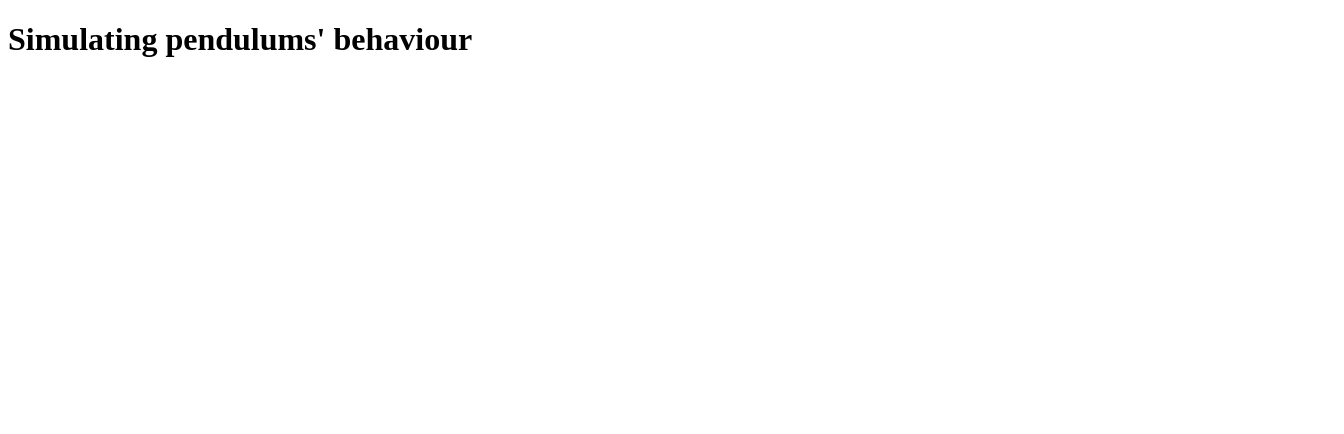
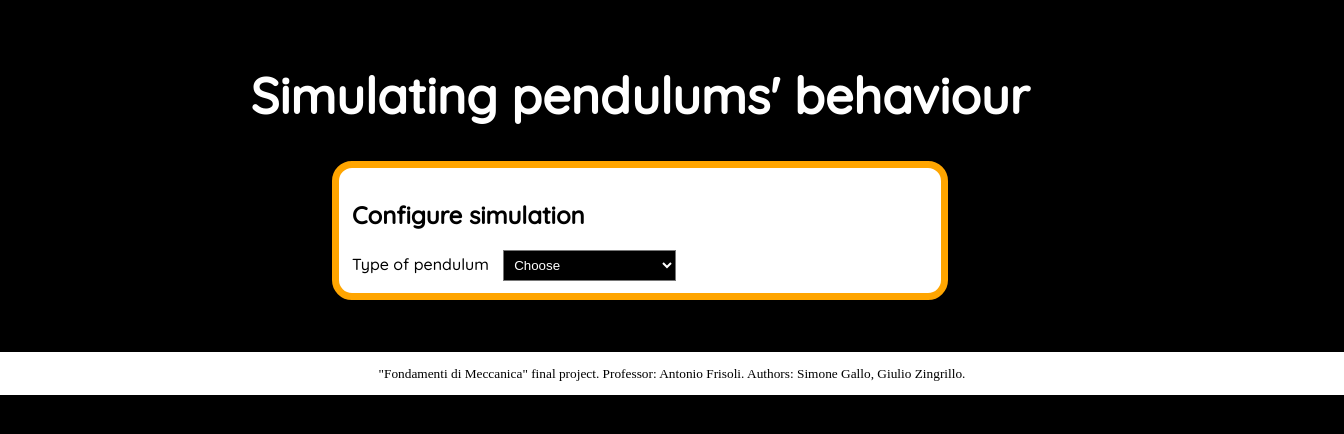
Before and after one commit to Monesi-dev/Pendulums, a plain HTML site: page home.html in a window 1280 px wide. Shown: the whole page, 1344 px wide, since content can reach past the window. Drawn offline with Linux system fonts and the light colour scheme.

Commit message:
Implemented a first dynamic form

```diff
--- /dev/null
+++ b/form.js
@@ -0,0 +1,241 @@
+var state=0;
+function formModifyer(){
+    var pendulum = document.getElementById('subject').value;
+    if(state==0){
+        state = pendulum;
+        var form = document.getElementById('form');
+        //number of pendulums
+        var br = document.createElement('br');
+        var br1 = document.createElement('br');
+        var br2= document.createElement('br');
+        var label1 = document.createElement('label');
+        label1.appendChild(document.createTextNode("Number of pendulums:    "));
+        label1.for = "number";
+        var input1 = document.createElement('input');
+        input1.type = 'range';
+        input1.id = 'myRange';
+        input1.name = 'number';
+        input1.min = '1';
+        input1.max = '20';
+        input1.value = '15';
+        input1.classList.add('slider');
+        var div1 = document.createElement('div');
+        div1.classList.add("slidecontainer");
+        var div2 = document.createElement('b');
+        div2.id = "demo";
+        label1.appendChild(div2);
+        div1.appendChild(input1);
+        form.appendChild(br);
+        form.appendChild(br1);
+        form.appendChild(br2);
+        form.appendChild(label1);
+        form.appendChild(div1);
+        input1.addEventListener('input', updateData);
+        //frame rate
+        var bra = document.createElement('br');
+        var br1a = document.createElement('br');
+        var br2a= document.createElement('br');
+        var label1a = document.createElement('label');
+        label1a.appendChild(document.createTextNode("Framerate: "));
+        label1a.for = "numbera";
+        var input1a = document.createElement('input');
+        input1a.type = 'range';
+        input1a.id = 'myRangea';
+        input1a.name = 'numbera';
+        input1a.min = '70';
+        input1a.max = '140';
+        input1a.value = '120';
+        input1a.classList.add('slider');
+        var div1a = document.createElement('div');
+        div1a.classList.add("slidecontainer");
+        var div2a = document.createElement('b');
+        div2a.id = "demoa";
+        label1a.appendChild(div2a);
+        div1a.appendChild(input1a);
+        form.appendChild(bra);
+        form.appendChild(br1a);
+        form.appendChild(br2a);
+        form.appendChild(label1a);
+        form.appendChild(div1a);
+        input1a.addEventListener('input', updateDataa);
+        //timestep
+        var brb = document.createElement('br');
+        var br1b = document.createElement('br');
+        var br2b= document.createElement('br');
+        var label1b = document.createElement('label');
+        label1b.appendChild(document.createTextNode("Timestep (ms): "));
+        label1b.for = "numberb";
+        var input1b = document.createElement('input');
+        input1b.type = 'range';
+        input1b.id = 'myRangeb';
+        input1b.name = 'numberb';
+        input1b.min = '10';
+        input1b.max = '500';
+        input1b.value = '40';
+        input1b.classList.add('slider');
+        var div1b = document.createElement('div');
+        div1b.classList.add("slidecontainer");
+        var div2b = document.createElement('b');
+        div2b.id = "demob";
+        label1b.appendChild(div2b);
+        div1b.appendChild(input1b);
+        form.appendChild(brb);
+        form.appendChild(br1b);
+        form.appendChild(br2b);
+        form.appendChild(label1b);
+        form.appendChild(div1b);
+        input1b.addEventListener('input', updateDatab);
+        //mass 1
+        var brc = document.createElement('br');
+        var br1c = document.createElement('br');
+        var br2c= document.createElement('br');
+        var label1c = document.createElement('label');
+        label1c.appendChild(document.createTextNode("Mass 1 (kg): "));
+        label1c.for = "numberc";
+        var input1c = document.createElement('input');
+        input1c.type = 'range';
+        input1c.id = 'myRangec';
+        input1c.name = 'numberc';
+        input1c.min = '1';
+        input1c.max = '30';
+        input1c.value = '10';
+        input1c.classList.add('slider');
+        var div1c = document.createElement('div');
+        div1c.classList.add("slidecontainer");
+        var div2c = document.createElement('b');
+        div2c.id = "democ";
+        label1c.appendChild(div2c);
+        div1c.appendChild(input1c);
+        form.appendChild(brc);
+        form.appendChild(br1c);
+        form.appendChild(br2c);
+        form.appendChild(label1c);
+        form.appendChild(div1c);
+        input1c.addEventListener('input', updateDatac);
+        //length 1
+        var brd = document.createElement('br');
+        var br1d = document.createElement('br');
+        var br2d= document.createElement('br');
+        var label1d = document.createElement('label');
+        label1d.appendChild(document.createTextNode("Length 1 (cm): "));
+        label1d.for = "numberd";
+        var input1d = document.createElement('input');
+        input1d.type = 'range';
+        input1d.id = 'myRanged';
+        input1d.name = 'numberd';
+        input1d.min = '50';
+        input1d.max = '150';
+        input1d.value = '100';
+        input1d.classList.add('slider');
+        var div1d = document.createElement('div');
+        div1d.classList.add("slidecontainer");
+        var div2d = document.createElement('b');
+        div2d.id = "demod";
+        label1d.appendChild(div2d);
+        div1d.appendChild(input1d);
+        form.appendChild(brd);
+        form.appendChild(br1d);
+        form.appendChild(br2d);
+        form.appendChild(label1d);
+        form.appendChild(div1d);
+        input1d.addEventListener('input', updateDatad);
+        if(pendulum==2){
+          //mass 2
+          var bre = document.createElement('br');
+          var br1e = document.createElement('br');
+          var br2e= document.createElement('br');
+          var label1e = document.createElement('label');
+          label1e.appendChild(document.createTextNode("Mass 2 (kg): "));
+          label1e.for = "numbere";
+          var input1e = document.createElement('input');
+          input1e.type = 'range';
+          input1e.id = 'myRangee';
+          input1e.name = 'numbere';
+          input1e.min = '1';
+          input1e.max = '30';
+          input1e.value = '10';
+          input1e.classList.add('slider');
+          var div1e = document.createElement('div');
+          div1e.classList.add("slidecontainer");
+          var div2e = document.createElement('b');
+          div2e.id = "demoe";
+          label1e.appendChild(div2e);
+          div1e.appendChild(input1e);
+          form.appendChild(bre);
+          form.appendChild(br1e);
+          form.appendChild(br2e);
+          form.appendChild(label1e);
+          form.appendChild(div1e);
+          input1e.addEventListener('input', updateDatae);
+          //length 2
+          var brf = document.createElement('br');
+          var br1f = document.createElement('br');
+          var br2f= document.createElement('br');
+          var label1f = document.createElement('label');
+          label1f.appendChild(document.createTextNode("Length 2 (cm): "));
+          label1f.for = "numberf";
+          var input1f = document.createElement('input');
+          input1f.type = 'range';
+          input1f.id = 'myRangef';
+          input1f.name = 'numberf';
+          input1f.min = '50';
+          input1f.max = '150';
+          input1f.value = '100';
+          input1f.classList.add('slider');
+          var div1f = document.createElement('div');
+          div1f.classList.add("slidecontainer");
+          var div2f = document.createElement('b');
+          div2f.id = "demof";
+          label1f.appendChild(div2f);
+          div1f.appendChild(input1f);
+          form.appendChild(brf);
+          form.appendChild(br1f);
+          form.appendChild(br2f);
+          form.appendChild(label1f);
+          form.appendChild(div1f);
+          input1f.addEventListener('input', updateDataf);
+          }
+    }
+    else if(state==1){
+
+    }
+}
+
+ // Display the default slider value
+
+// Update the current slider value (each time you drag the slider handle)
+function updateData() {
+  var slider = document.getElementById("myRange");
+  var demo = document.getElementById("demo");
+  demo.innerHTML = slider.value;
+}
+function updateDataa() {
+  var slider = document.getElementById("myRangea");
+  var demo = document.getElementById("demoa");
+  demo.innerHTML = slider.value;
+}
+function updateDatab() {
+  var slider = document.getElementById("myRangeb");
+  var demo = document.getElementById("demob");
+  demo.innerHTML = slider.value;
+}
+function updateDatac() {
+  var slider = document.getElementById("myRangec");
+  var demo = document.getElementById("democ");
+  demo.innerHTML = slider.value;
+}
+function updateDatad() {
+  var slider = document.getElementById("myRanged");
+  var demo = document.getElementById("demod");
+  demo.innerHTML = slider.value;
+}
+function updateDatae() {
+  var slider = document.getElementById("myRangee");
+  var demo = document.getElementById("demoe");
+  demo.innerHTML = slider.value;
+}
+function updateDataf() {
+  var slider = document.getElementById("myRangef");
+  var demo = document.getElementById("demof");
+  demo.innerHTML = slider.value;
+}
--- a/home.html
+++ b/home.html
@@ -4,15 +4,32 @@
         <title>
             Pendulums Simulation
         </title>
+        <link rel="stylesheet" href="style-index.css">
+        <script type="text/javascript" src="form.js"></script>
     </head>
     <body>
-        <header>
-            <h1>
+        <center>
+            <h1 class="title">
                 Simulating pendulums' behaviour
             </h1>
-        </header>
-        <form>
+            <form id="form">
+              <h2>
+                Configure simulation
+              </h2>
+              <label for="subject">Type of pendulum</label>
+              <select name="subject"id="subject" onchange="formModifyer()">
+                <option disabled selected="selected">Choose</option>
+                <option value="1">Single Pendulum</option>
+                <option value="2">Double Pendulum</option>
+              </select>
 
-        </form>
+
+            </form>
+        </center>
+        <footer>
+            <small>
+                "Fondamenti di Meccanica" final project. Professor: Antonio Frisoli. Authors: Simone Gallo, Giulio Zingrillo.
+            </small>
+        </footer>
     </body>
 </html>
--- a/style-index.css
+++ b/style-index.css
@@ -1,7 +1,74 @@
+@import url('https://fonts.googleapis.com/css2?family=Quicksand:wght@500&display=swap');
+
 body {
     margin: 0px;
+    background-color: black;
 }
 
-html, body {
-    overflow: hidden;
+
+.title{
+    color:white;
+    margin-top:5%;
+    font-family: 'Quicksand', sans-serif;
+    font-size:50px;
 }
+footer{
+    background-color: white;
+    width: 103%;
+    height:5%;
+    padding:1%;
+    text-align:center;
+    margin-bottom: 0px;
+}
+form{
+    background-color: white;
+    color: black;
+    width:45%;
+    padding: 1%;
+    text-align: left;
+    margin-bottom: 4%;
+    border-radius: 20px;
+    border: 7px solid orange;
+    font-family: 'Quicksand', sans-serif;
+}
+select{
+    background-color: black;
+    color: white;
+    padding: 1%;
+    margin-left: 10px;
+    width: 30%;
+}
+label{
+    margin-bottom: 10%;
+    margin-top: 10%;
+}
+.slider {
+    margin-top:4%;
+    -webkit-appearance: none;
+    width: 80%;
+    height: 15px;
+    border-radius: 5px;
+    background: #d3d3d3;
+    outline: none;
+    opacity: 0.7;
+    -webkit-transition: .2s;
+    transition: opacity .2s;
+  }
+
+  .slider::-webkit-slider-thumb {
+    -webkit-appearance: none;
+    appearance: none;
+    width: 25px;
+    height: 25px;
+    border-radius: 50%;
+    background: orange;
+    cursor: pointer;
+  }
+
+  .slider::-moz-range-thumb {
+    width: 25px;
+    height: 25px;
+    border-radius: 50%;
+    background:orange;
+    cursor: pointer;
+  }
```
